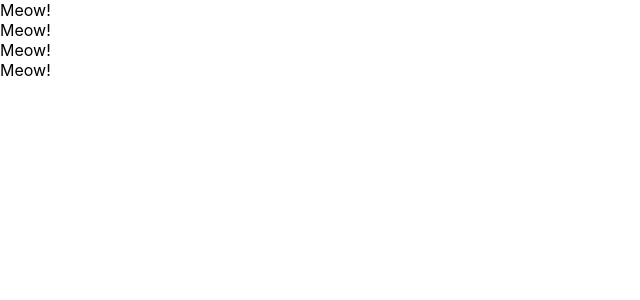
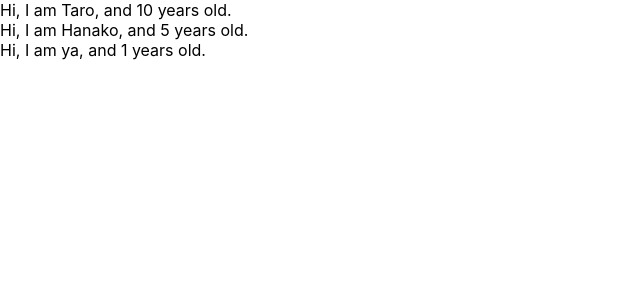
Before and after one commit to YutaroMatsumoto/react-redux-sample, a React (Create React App) app: page / in a window 1280 px wide. Shown: the top 300 px of the page, without its empty margins (0-640 px from the left). Built offline with nearby package versions, Linux system fonts and the light colour scheme.

Commit message:
learn props and component

```diff
--- a/src/App.js
+++ b/src/App.js
@@ -12,18 +12,26 @@
 // }
 
 const App = () => {
+  const profiles = [
+    { name: "Taro", age: 10 },
+    { name: "Hanako", age: 5 },
+    { name: "ya" }
+  ];
   return (
     <div>
-      <Cat />
-      <Cat />
-      <Cat />
-      <Cat />
+      { profiles.map((profile, index) => {
+        return <User name={profile.name} age={profile.age} key={index} />
+      }) }
     </div>
   )
 }
 
-const Cat = () => {
-  return <div>Meow!</div>
+const User = (props) => {
+  return <div>Hi, I am {props.name}, and {props.age} years old.</div>
+}
+
+User.defaultProps = {
+  age: 1
 }
 
 export default App;
```
